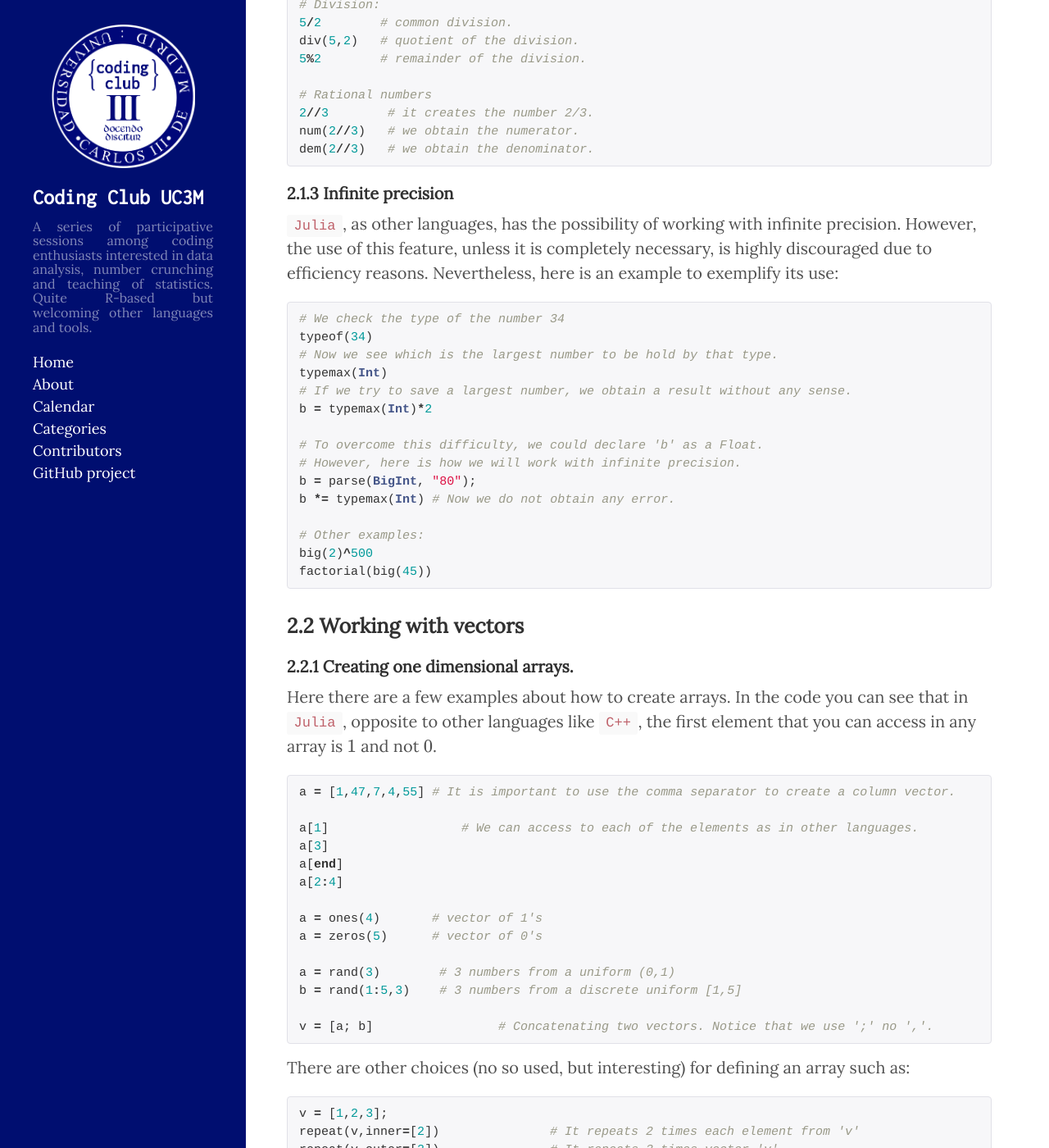
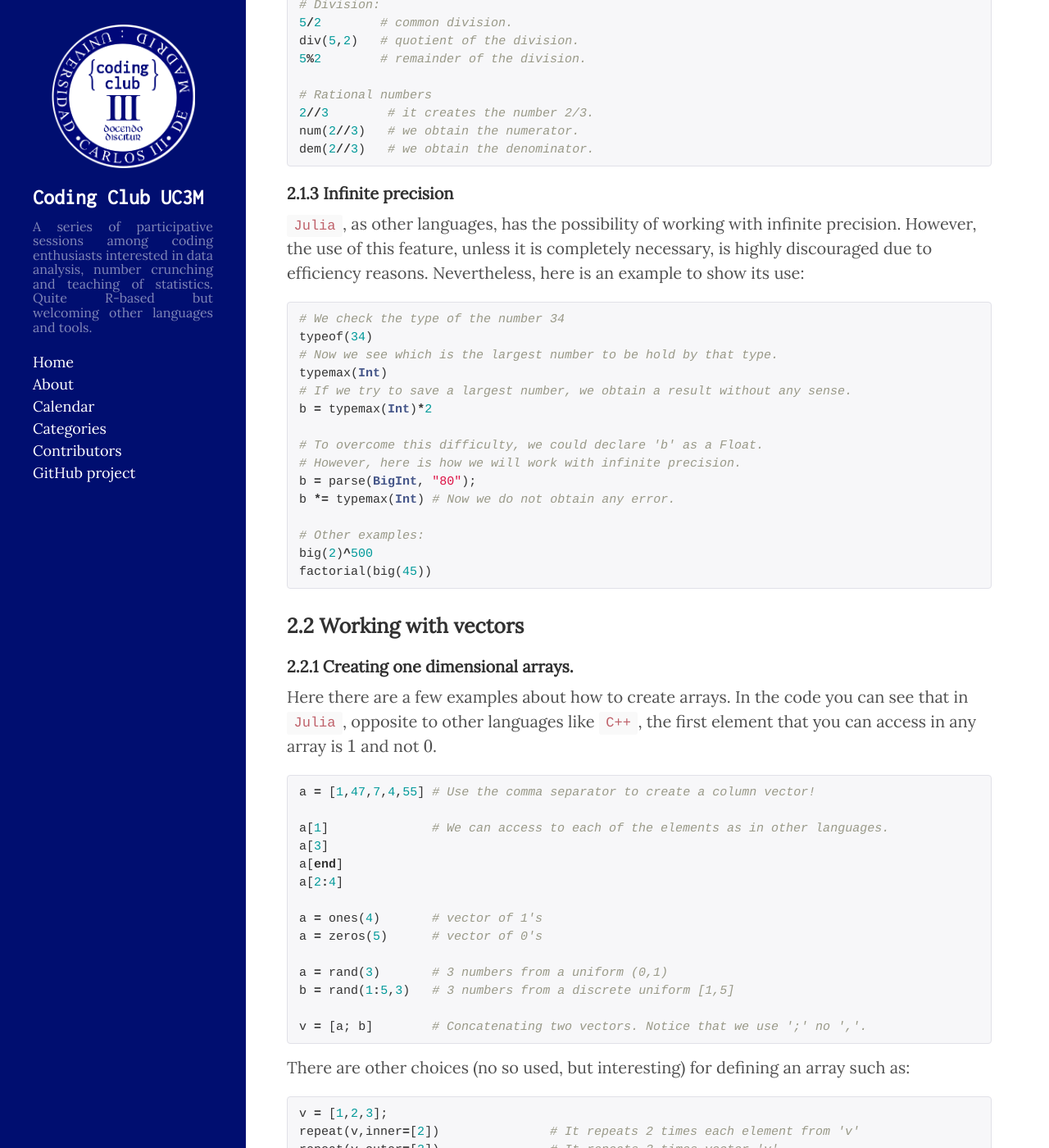
Before and after one commit to CodingClubUC3M/codingclubuc3m.github.io, a Jekyll site: the page built from _posts/2018-05-23-Introduction-Julia-hidden.md, in a window 1280 px wide and 1400 px high, scrolled down 3839 px. Shown: the whole window at 82% size. Built offline with Jekyll 4.4.1, drawn with Linux system fonts in a browser that asks for light colours; formulas are drawn with MathJax 3; comment, search, counter and statistics services are not loaded.

Commit message:
4th Julia

````diff
--- a/_posts/2018-05-23-Introduction-Julia-hidden.md
+++ b/_posts/2018-05-23-Introduction-Julia-hidden.md
@@ -93,7 +93,7 @@
 
 As can be appreciated in the code below, the operations in `Julia` are as in other languages. However, we highly two important features:
 
-* The multiplication of a number by a variable does not require symbol $ * $.
+* The multiplication of a number by a variable does not require symbol $$*$$.
 * Operators with direct assignation are defined and should be preferred due to efficiency reasons.
 
 ```julia
@@ -132,7 +132,7 @@
 
 #### 2.1.3 Infinite precision
 
-`Julia`, as other languages, has the possibility of working with infinite precision. However, the use of this feature, unless it is completely necessary, is highly discouraged due to efficiency reasons. Nevertheless, here is an example to exemplify its use:
+`Julia`, as other languages, has the possibility of working with infinite precision. However, the use of this feature, unless it is completely necessary, is highly discouraged due to efficiency reasons. Nevertheless, here is an example to show its use:
 
 ```julia
 # We check the type of the number 34
@@ -157,12 +157,12 @@
 
 #### 2.2.1 Creating one dimensional arrays.
 
-Here there are a few examples about how to create arrays. In the code you can see that in `Julia`, opposite to other languages like `C++`, the first element that you can access in any array is $1$ and not $0$.
+Here there are a few examples about how to create arrays. In the code you can see that in `Julia`, opposite to other languages like `C++`, the first element that you can access in any array is $$1$$ and not $$0$$.
 
 ```julia
-a = [1,47,7,4,55] # It is important to use the comma separator to create a column vector.
+a = [1,47,7,4,55] # Use the comma separator to create a column vector!
 
-a[1] 		      # We can access to each of the elements as in other languages.
+a[1] 		  # We can access to each of the elements as in other languages.
 a[3]
 a[end]
 a[2:4]
@@ -170,10 +170,10 @@
 a = ones(4) 	  # vector of 1's
 a = zeros(5)	  # vector of 0's
 
-a = rand(3) 	   # 3 numbers from a uniform (0,1)
-b = rand(1:5,3)    # 3 numbers from a discrete uniform [1,5]
+a = rand(3) 	  # 3 numbers from a uniform (0,1)
+b = rand(1:5,3)   # 3 numbers from a discrete uniform [1,5]
 
-v = [a; b] 		   # Concatenating two vectors. Notice that we use ';' no ','.
+v = [a; b] 	  # Concatenating two vectors. Notice that we use ';' no ','.
 ```
 
 There are other choices (no so used, but interesting) for defining an array such as:
````
